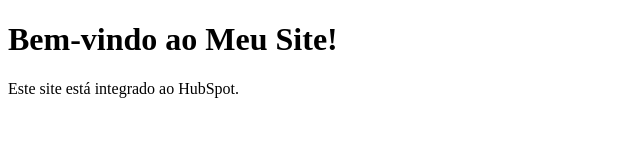
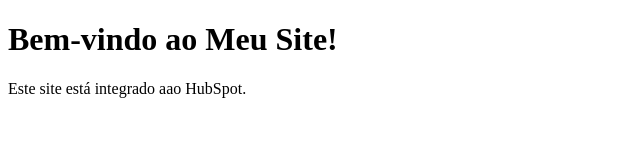
Before and after one commit to jvrajunior/webtest, a website: page index.html in a window 1280 px wide. Shown: the full height of the page, 0-640 px from the left. Drawn offline with Linux system fonts and the light colour scheme.

```diff
--- a/index.html
+++ b/index.html
@@ -7,7 +7,7 @@
 </head>
 <body>
   <h1>Bem-vindo ao Meu Site!</h1>
-  <p>Este site está integrado ao HubSpot.</p>
+  <p>Este site está integrado aao HubSpot.</p>
 
   <!-- Start of HubSpot Embed Code -->
   <script type="text/javascript" id="hs-script-loader" async defer src="//js-na1.hs-scripts.com/50084433.js"></script>
```
